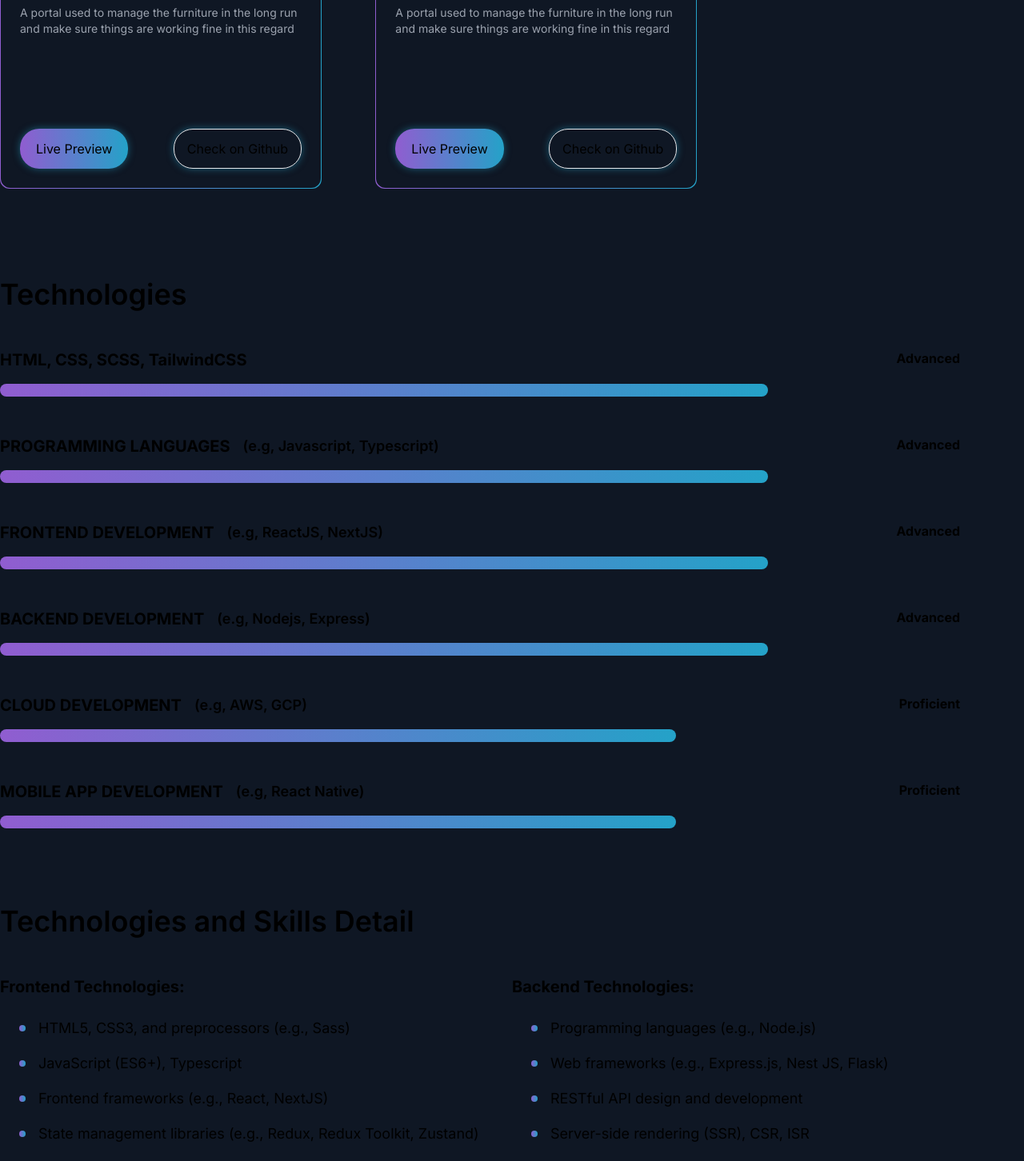
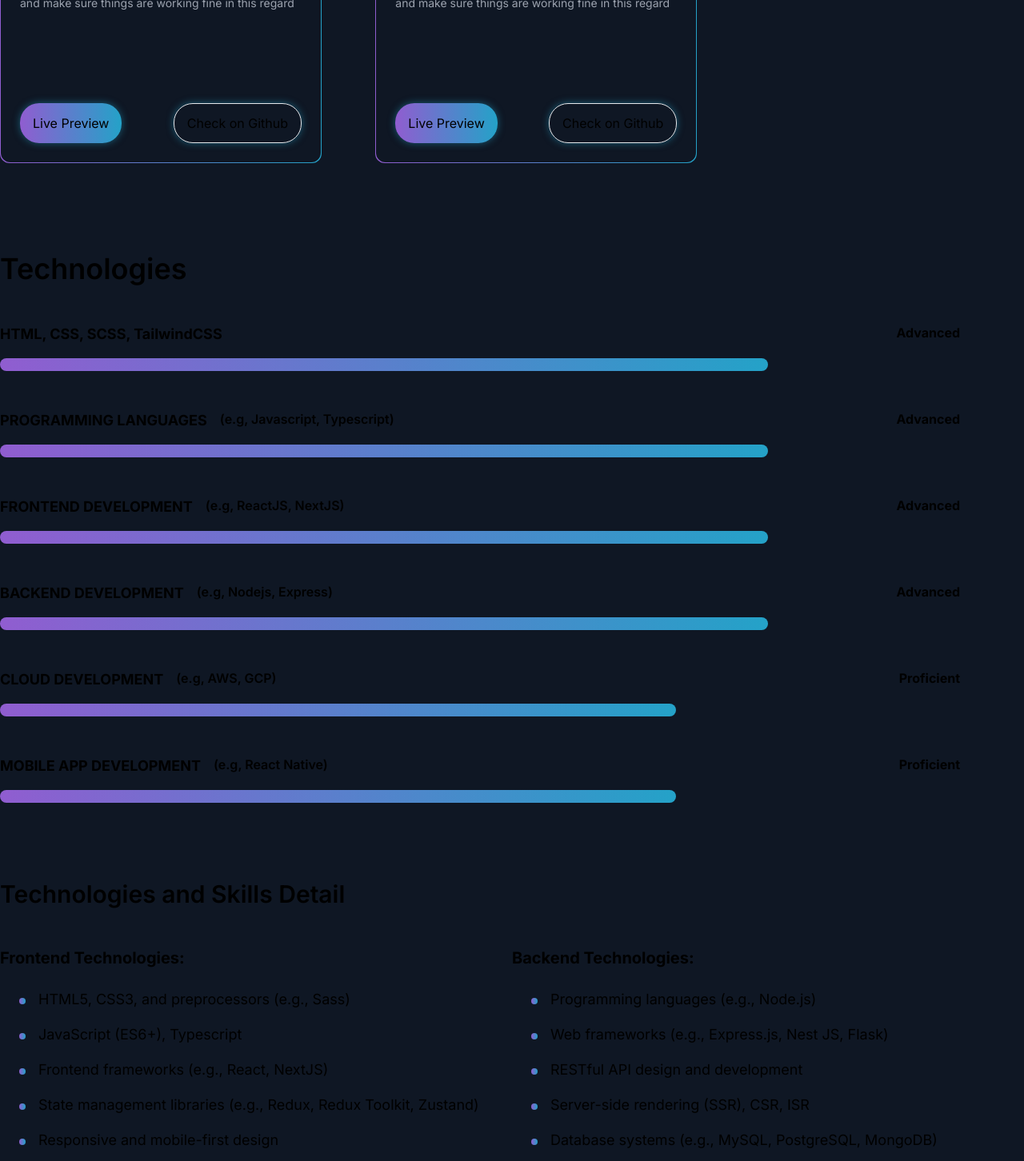
Before and after one commit to harrigit/New_Portfolio, a Next.js app: page / in a window 1280 px wide. Shown: the part 1760-3212 px from the top of the page at 80% size. Built offline with nearby package versions, Linux system fonts and the light colour scheme.

Commit message:
Design basic Complete

```diff
--- a/app/page.tsx
+++ b/app/page.tsx
@@ -1,5 +1,6 @@
 import AboutmeSections from "@/components/AboutmeSections";
 import AdditionalTechnologies from "@/components/AdditionalTechnologies";
+import FooterSection from "@/components/FooterSection";
 import Header from "@/components/Header";
 import HeroSection from "@/components/HeroSection";
 import ProjectSection from "@/components/ProjectSection";
@@ -7,13 +8,14 @@ import TechnologiesSection from "@/components/TechnologiesSection";
 
 export default function Home() {
   return (
-    <main className='container mx-auto mb-72'>
+    <main className='container mx-auto'>
       <Header />
       <HeroSection />
       <ProjectSection />
       <TechnologiesSection />
       <AdditionalTechnologies />
       <AboutmeSections />
+      <FooterSection />
     </main>
   );
 }
--- a/assets/copy.ts
+++ b/assets/copy.ts
@@ -4,6 +4,7 @@ import {
   TechLevel,
   DetailTechList,
   CarrierTimeline,
+  Contact,
 } from "@/types";
 
 export const HERO_DESCRIPTION =
@@ -168,3 +169,8 @@ export const CARRIER_TIMELINE: CarrierTimeline[] = [
       "During my tenure as a Web Developer on platforms like Fiverr and Upwork, I honed my skills in JavaScript development and established myself as a versatile developer with expertise in creating custom web solutions. My role involved collaborating with a diverse clientele on various projects, from website enhancements and front-end optimizations to building interactive web applications. I acquired proficiency in problem-solving and debugging, ensuring that projects met client specifications and delivered exceptional user experiences.",
   },
 ];
+
+export const CONTACT: Contact = {
+  phoneNumber: "+92 335-0739240",
+  email: "naveedabdullah700@gmail.com",
+};
--- a/assets/icons/MediumIcon.tsx
+++ b/assets/icons/MediumIcon.tsx
@@ -7,7 +7,7 @@ const SvgComponent = (props: SVGProps<SVGSVGElement>) => (
     height={32}
     preserveAspectRatio='xMidYMid'
     viewBox='0 -55 256 256'
-  fill="white"
+    fill='white'
     {...props}
   >
     <path d='M72.2 0c39.877 0 72.2 32.549 72.2 72.696 0 40.148-32.326 72.694-72.2 72.694-39.872 0-72.2-32.546-72.2-72.694C0 32.55 32.325 0 72.2 0Zm115.3 4.258c19.938 0 36.101 30.638 36.101 68.438h.003c0 37.791-16.163 68.438-36.1 68.438-19.939 0-36.101-30.647-36.101-68.438 0-37.79 16.16-68.438 36.098-68.438Zm55.803 7.129c7.011 0 12.697 27.449 12.697 61.31 0 33.85-5.684 61.31-12.697 61.31-7.013 0-12.694-27.452-12.694-61.31 0-33.859 5.684-61.31 12.694-61.31Z' />
--- a/components/AdditionalTechnologies.tsx
+++ b/components/AdditionalTechnologies.tsx
@@ -5,7 +5,7 @@ import DetailTech from "./DetailTech";
 function AdditionalTechnologies() {
   return (
     <div className='mx-8 xl:mx-auto mt-24'>
-      <span className='text-4xl font-semibold'>
+      <span className='text-3xl font-semibold'>
         Technologies and Skills Detail
       </span>
       <div className='grid grid-cols-1 xl:grid-cols-2 '>
--- a/components/CustomScrollLink.tsx
+++ b/components/CustomScrollLink.tsx
@@ -14,7 +14,7 @@ interface CustomLinkProps extends LinkProps {
 function CustomScrollLink({ to, children }: CustomLinkProps) {
   return (
     <ScrollLink to={to} smooth={true} duration={800} spy={true} offset={-100}>
-      <span className="text-xl font-semibold">{children}</span>
+      <span className="text-lg xl:text-xl font-semibold">{children}</span>
     </ScrollLink>
   ) as JSX.Element;
 }
--- a/components/DetailTech.tsx
+++ b/components/DetailTech.tsx
@@ -10,9 +10,9 @@ function DetailTech({ techName, listing }: DetailTechList) {
             <span className='text-xl font-bold'>{techName}</span>
           </div>
         </div>
-        <ul>
+        <ul className="list-none">
           {listing.map((tech, index) => (
-            <li className='p-2 pl-6 flex items-center space-x-4' key={index}>
+            <li className='p-2 xl:pl-6 flex items-baseline justify-start space-x-4 lg:space-x-4' key={index}>
               <div className='h-2 w-2 bg-gradient-to-r from-secondary to-accent rounded-full'></div>
               <span className="text-lg">{tech}</span>
             </li>
--- /dev/null
+++ b/components/FooterSection.tsx
@@ -0,0 +1,32 @@
+"use client";
+
+import React from "react";
+import SocialLinks from "./SocialLinks";
+import { CONTACT } from "@/assets/copy";
+
+function FooterSection() {
+  return (
+    <div className='mx-8 xl:mx-auto mt-24 py-16 grid grid-cols-2 xl:grid-cols-4 gap-4'>
+      <div className='order-1 xl:order-1 '>
+        <div className='bg-clip-text text-transparent bg-gradient-to-r from-secondary to-accent text-lg font-bold inline-block'>
+          {"Feel free to contact me"}
+        </div>
+      </div>
+      <div className='order-3 xl:order-2'>
+        <a href={`mailto:${CONTACT.email}`} className='font-semibold'>
+          {CONTACT.email}
+        </a>
+      </div>
+      <div className='order-4 place-self-end xl:order-3 '>
+        <a href={`tel:${CONTACT.phoneNumber}`} className='font-semibold'>
+          {CONTACT.phoneNumber}
+        </a>
+      </div>
+      <div className='order-2 xl:order-4'>
+        <SocialLinks />
+      </div>
+    </div>
+  );
+}
+
+export default FooterSection;
--- a/components/HeroSection.tsx
+++ b/components/HeroSection.tsx
@@ -7,7 +7,7 @@ import Image from "next/image";
 
 function HeroSection() {
   return (
-    <div className='mt-24 mx-8 xl:mx-auto'>
+    <div className='mt-16 mx-8 xl:mx-auto'>
       <div className='grid grid-cols-2'>
         {/* Add some shapes to the backend make it more interesting */}
         <div className='space-y-12 my-32 col-span-2 lg:col-span-1 order-2 lg:order-1'>
--- a/components/ProjectCard.tsx
+++ b/components/ProjectCard.tsx
@@ -16,11 +16,11 @@ function ProjectCard({ name, description }: Project) {
           <p className='text-2xl py-2 font-bold'>{name}</p>
           <p className='text-sm text-gray-400'>{description}</p>
         </div>
-        <div className='pt-4 w-full flex justify-between'>
-          <button className='px-5 py-3 shadow-md rounded-3xl bg-gradient-to-r from-secondary to-accent glow'>
+        <div className='pt-4 w-full flex justify-between space-x-2 '>
+          <button className='px-2 py-2 xl:px-4 xl:py-3 shadow-md rounded-3xl bg-gradient-to-r from-secondary to-accent glow'>
             Live Preview
           </button>
-          <button className='px-4 py-3 shadow-md rounded-3xl border glow'>
+          <button className='px-2 py-2 xl:px-4 xl:py-3 shadow-md rounded-3xl border glow'>
             Check on Github
           </button>
         </div>
--- a/components/TechnologyBar.tsx
+++ b/components/TechnologyBar.tsx
@@ -6,8 +6,8 @@ function TechnologyBar({ name, level, eg }: Technology) {
     <div className='my-12'>
       <div className='flex justify-between my-4'>
         <div className='flex flex-col lg:flex-row md:space-x-4'>
-          <span className='text-xl font-bold'>{name}</span>
-          <span className='text-lg font-semibold'>{eg}</span>
+          <span className='text-lg font-bold'>{name}</span>
+          <span className='text-normal font-semibold'>{eg}</span>
         </div>
         <span className='text font-bold md:mr-[5rem]'>{TechLevel[level]}</span>
       </div>
--- a/types.ts
+++ b/types.ts
@@ -28,3 +28,8 @@ export interface CarrierTimeline {
   company: string;
   jobDescription: string;
 }
+
+export interface Contact {
+  email: string;
+  phoneNumber: string;
+}
```
